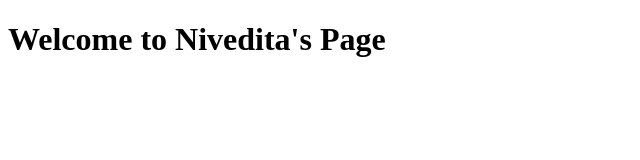
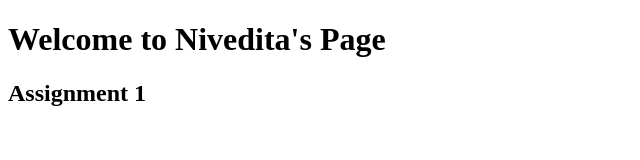
Before and after one commit to nivedita2015/WebDevSpring2016, a website: page public/index.html in a window 1280 px wide. Shown: the whole page, without its empty margins (0-640 px from the left). Drawn offline with Linux system fonts and the light colour scheme.

Commit message:
Updating index page for assignment

```diff
--- a/public/index.html
+++ b/public/index.html
@@ -6,5 +6,6 @@
 </head>
 <body>
 <h1>Welcome to Nivedita's Page</h1>
+<h2>Assignment 1</h2>
 </body>
 </html>
```
